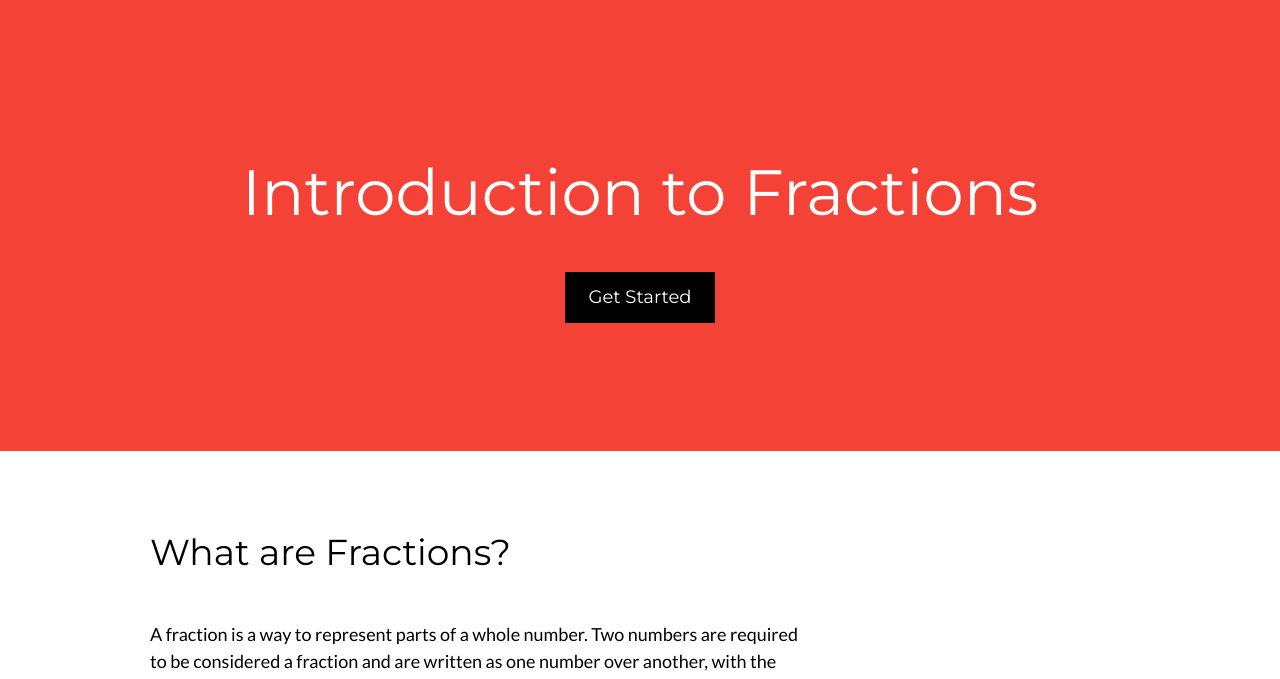
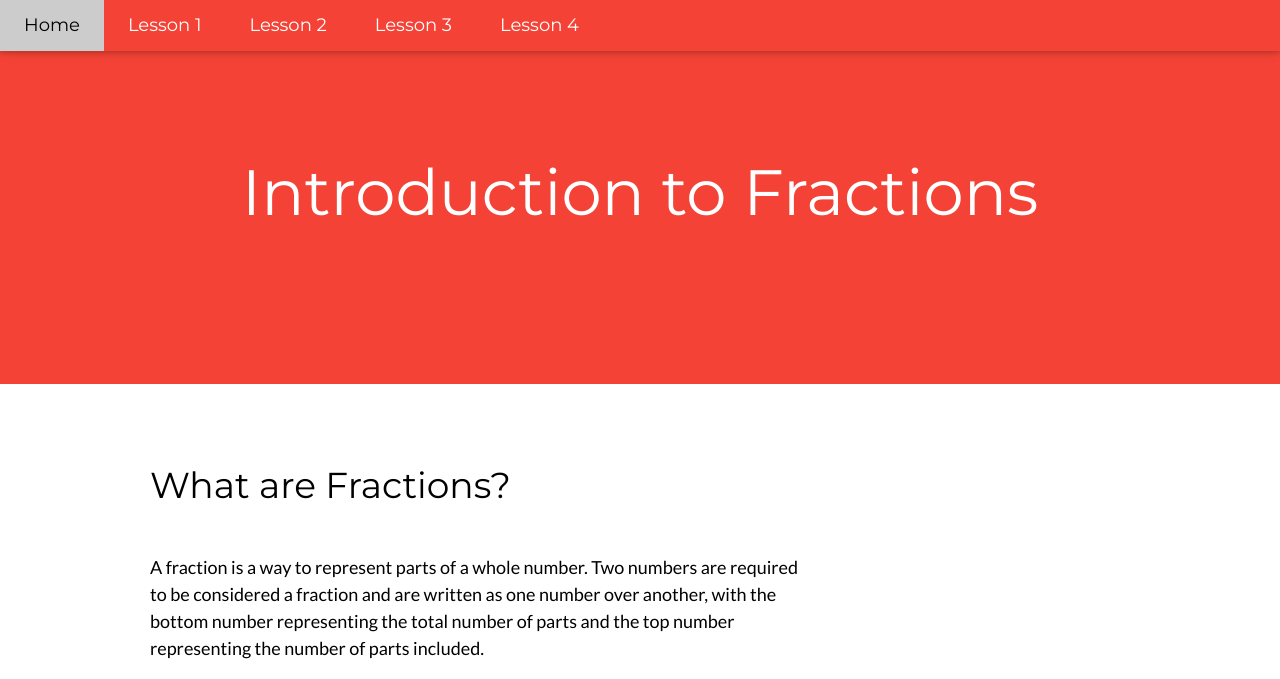
Before and after one commit to wmvrisso/group_project_1, a plain HTML site: page lesson1.html in a window 1280 px wide. Shown: the top 679 px of the page. Drawn offline with nearby package versions, Linux system fonts and the light colour scheme.

Commit message:
updated lesson1 html

```diff
--- a/lesson1.html
+++ b/lesson1.html
@@ -15,18 +15,32 @@ body,h1,h2,h3,h4,h5,h6 {font-family: "Lato", sans-serif}
 .w3-bar,h1,button {font-family: "Montserrat", sans-serif}
 .fa-anchor,.fa-coffee {font-size:200px}
 </style>
+</head>
+<body>
 
-<body>
-    <script src="./assets/js/script.js"></script>
-    <script src="./assets/js/lesson1.js"></script>
-</body>
+  <div class="w3-top">
+    <div class="w3-bar w3-red w3-card w3-left-align w3-large">
+      <a class="w3-bar-item w3-button w3-hide-medium w3-hide-large w3-right w3-padding-large w3-hover-white w3-large w3-red" href="javascript:void(0);" onclick="myFunction()" title="Toggle Navigation Menu"><i class="fa fa-bars"></i></a>
+      <a href="#" class="w3-bar-item w3-button w3-padding-large w3-white">Home</a>
+      <a href="#" class="w3-bar-item w3-button w3-hide-small w3-padding-large w3-hover-white">Lesson 1</a>
+      <a href="#" class="w3-bar-item w3-button w3-hide-small w3-padding-large w3-hover-white">Lesson 2</a>
+      <a href="#" class="w3-bar-item w3-button w3-hide-small w3-padding-large w3-hover-white">Lesson 3</a>
+      <a href="#" class="w3-bar-item w3-button w3-hide-small w3-padding-large w3-hover-white">Lesson 4</a>
+    </div>
+    <div id="navDemo" class="w3-bar-block w3-white w3-hide w3-hide-large w3-hide-medium w3-large">
+      <a href="#" class="w3-bar-item w3-button w3-padding-large">Lesson 1</a>
+      <a href="#" class="w3-bar-item w3-button w3-padding-large">Lesson 2</a>
+      <a href="#" class="w3-bar-item w3-button w3-padding-large">Lesson 3</a>
+      <a href="#" class="w3-bar-item w3-button w3-padding-large">Lesson 4</a>
+    </div>
+  </div>
+
 
 <header class="w3-container w3-red w3-center" style="padding:128px 16px">
     <h1 class="w3-margin w3-jumbo">Introduction to Fractions</h1>
-    <button class="w3-button w3-black w3-padding-large w3-large w3-margin-top">Get Started</button>
 </header>
 
-<div class="w3-row-padding w3-padding-64 w3-container">
+<section class="w3-row-padding w3-padding-64 w3-container">
     <div class="w3-content">
       <div class="w3-twothird">
         <h1>What are Fractions?</h1>
@@ -39,9 +53,9 @@ body,h1,h2,h3,h4,h5,h6 {font-family: "Lato", sans-serif}
         <p class="w3-text-grey"></p>
       </div>
     </div>
-</div>
+  </section>
 
-<div class="w3-row-padding w3-light-grey w3-padding-64 w3-container">
+<section class="w3-row-padding w3-light-grey w3-padding-64 w3-container">
     <div class="w3-content">
       <div class="w3-twothird">
         <h1>How To Identify Fractions:</h1>
@@ -75,7 +89,7 @@ body,h1,h2,h3,h4,h5,h6 {font-family: "Lato", sans-serif}
       <div id="feedback" style="margin-top: 20px;"></div>
       </div>
     </div>
-</div>
+  </section>
 
 <style>
   .images-container {
@@ -113,4 +127,8 @@ body,h1,h2,h3,h4,h5,h6 {font-family: "Lato", sans-serif}
  <p>Powered by <a href="https://www.w3schools.com/w3css/default.asp" target="_blank">w3.css</a></p>
 </footer>
 
+  <script src="./assets/js/script.js"></script>
+  <script src="./assets/js/lesson1.js"></script>
+
+</body>
 </html>
```
